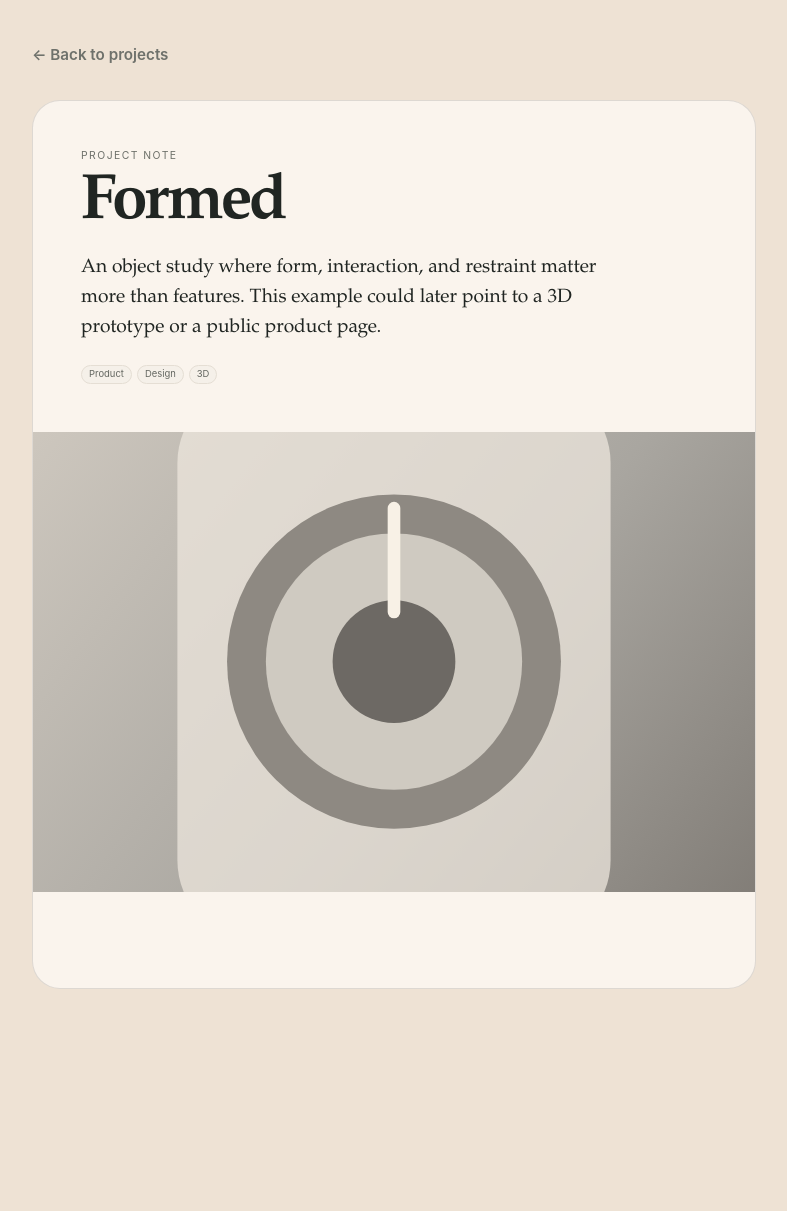
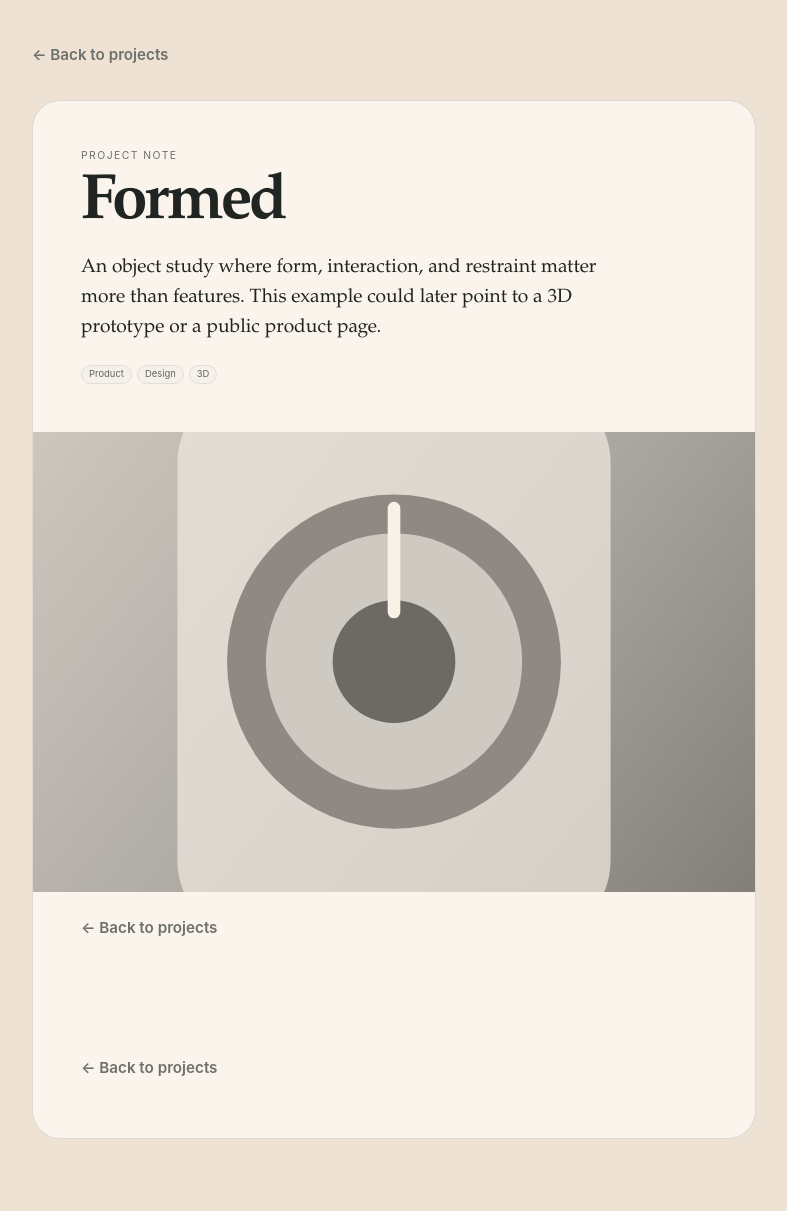
Before and after one commit to NinaLista/done, a Jekyll site: the page built from _projects/formed.md, in a window 1280 px wide. Shown: the whole page, without its empty margins (246-1033 px from the left). Built offline with Jekyll 4.4.1, drawn with Linux system fonts in a browser that asks for light colours; before the commit the page ends 1061 px from its top, so only the background shows below that.

Commit message:
Update project.html

```diff
--- a/_layouts/project.html
+++ b/_layouts/project.html
@@ -16,8 +16,10 @@ layout: default
 
     {% if page.image %}
       <img class="project-hero" src="{{ page.image | relative_url }}" alt="" style="object-position: {{ page.image_position | default: '50% 50%' }};">
+      <a class="back-link project-article__back-link" href="{{ '/' | relative_url }}">← Back to projects</a>
     {% endif %}
 
     <div class="prose">{{ content }}</div>
+    <a class="back-link project-article__back-link project-article__back-link--bottom" href="{{ '/' | relative_url }}">← Back to projects</a>
   </article>
 </main>
```
